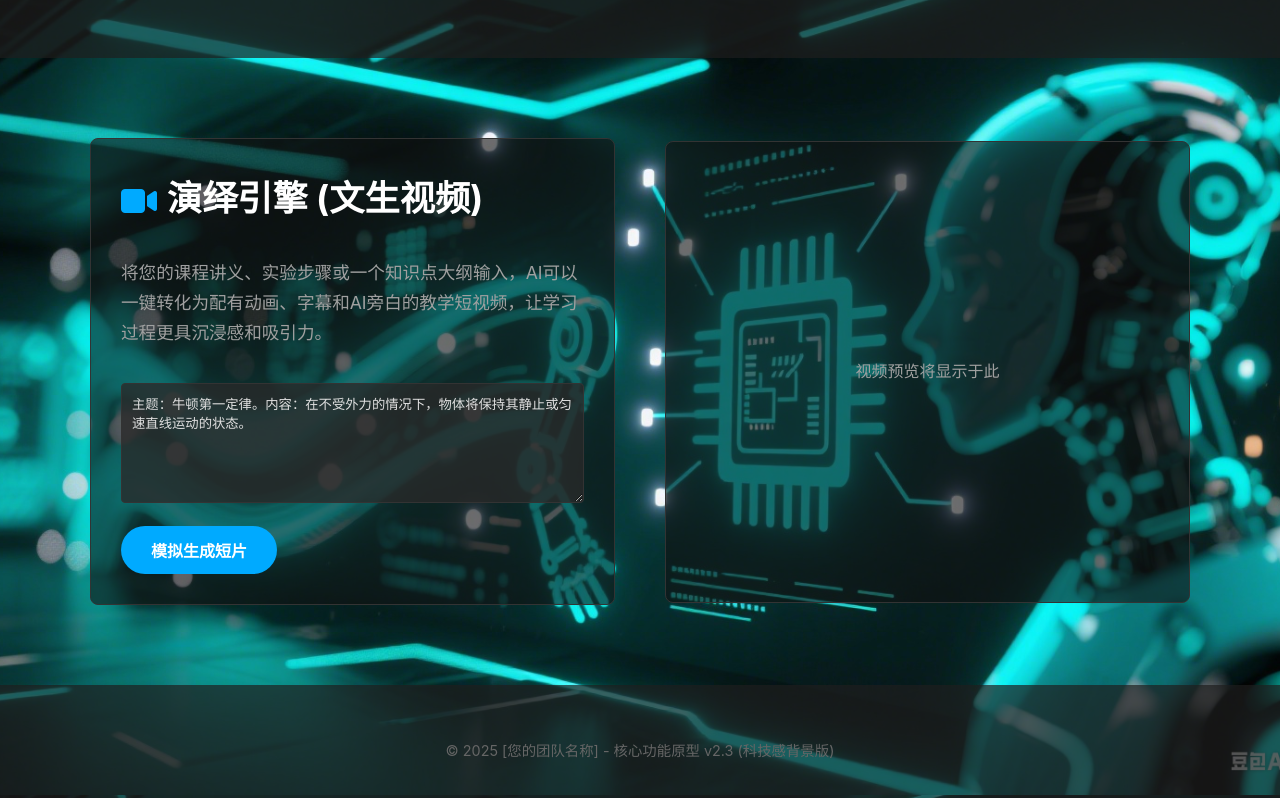
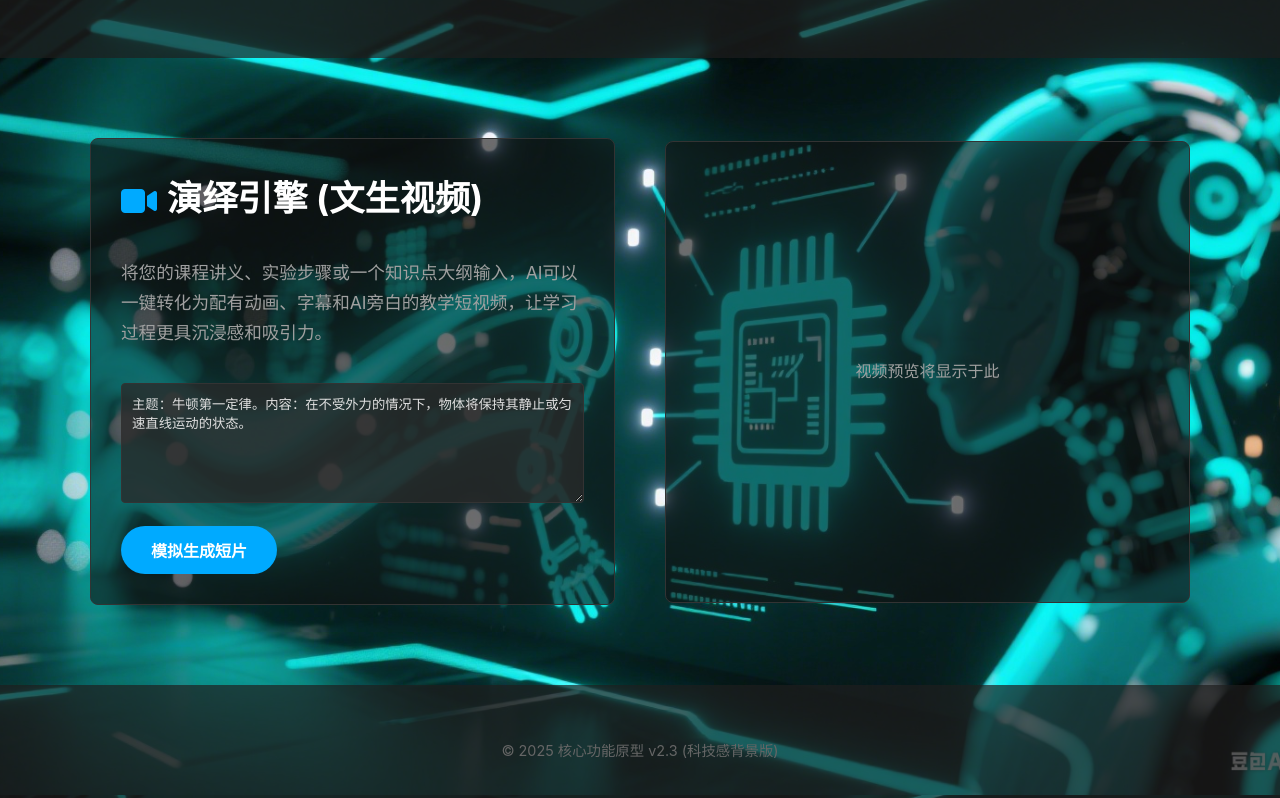
Before and after one commit to sdnu-ailab/sdnu-ailab.github.io, a plain HTML site: page index.html in a window 1280 px wide. Shown: the part 1605-2403 px from the top of the page. Drawn offline with Linux system fonts and the light colour scheme.

Commit message:
Update index.html

```diff
--- a/index.html
+++ b/index.html
@@ -108,7 +108,7 @@
         </section>
     </main>
     <footer class="site-footer">
-        <p>&copy; 2025 [您的团队名称] - 核心功能原型 v2.3 (科技感背景版)</p>
+        <p>&copy; 2025 核心功能原型 v2.3 (科技感背景版)</p>
     </footer>
     <script>
         document.addEventListener('DOMContentLoaded', function() {
```
